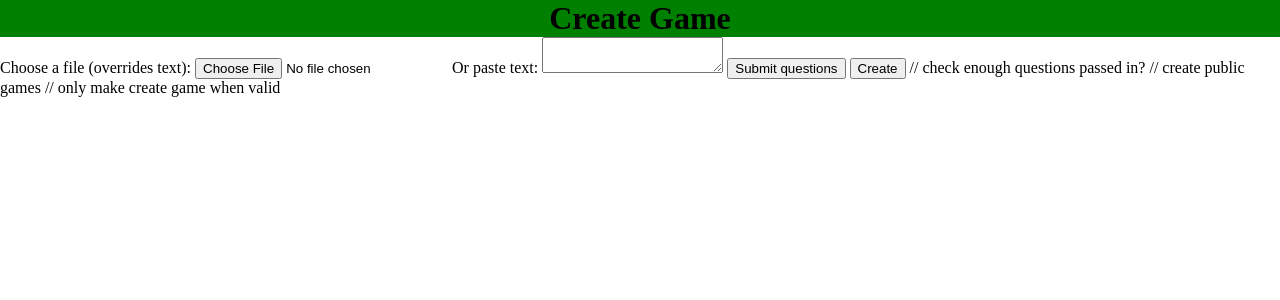
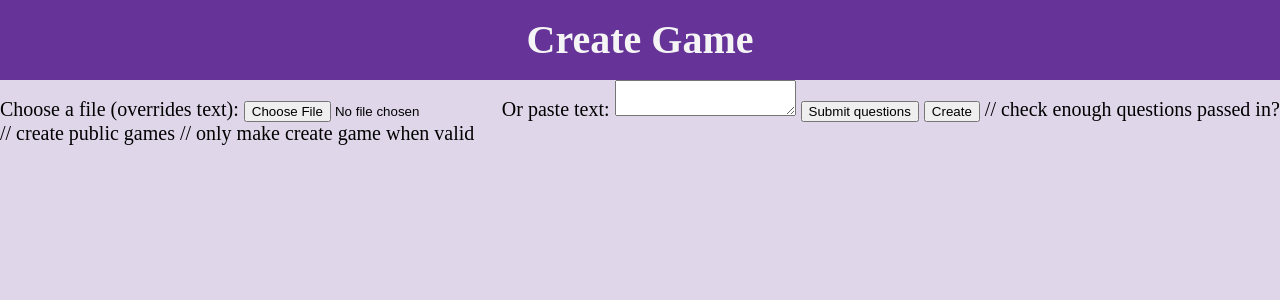
Before and after one commit to QuarkNerd/Fibbage, a SvelteKit app: page /create-game in a window 1280 px wide. Shown: the top 300 px of the page. Built offline with nearby package versions, Linux system fonts and the light colour scheme.

Commit message:
add playing instructions and style

```diff
--- a/src/app.html
+++ b/src/app.html
@@ -10,8 +10,20 @@
 		<div style="display: contents">%sveltekit.body%</div>
 	</body>
 	<style>
+		@font-face {
+			font-family: 'Playfair Display';
+			src: url('/fonts/PlayfairDisplay-wght.ttf') format("truetype-variations");
+			font-weight: 1 999;
+		}
+
 		body {
 			margin: 0;
+			/* font-family: "Playfair Display"; */
+			font-size: 20px;
+			font-weight: 500;
+
+			background-color: rgb(102, 51, 153, 0.2);
 		}
+
 	</style>
 </html>
--- a/src/lib/components/Header.svelte
+++ b/src/lib/components/Header.svelte
@@ -9,7 +9,13 @@
 <style>
 	div {
 		width: 100%;
-		background-color: green;
+		height: 80px;
+
+		background-color: rebeccapurple;
+		color: whitesmoke;
+
+		line-height: 80px;
+		font-size: 20px;
 	}
 	h1 {
 		margin: 0px;
--- a/src/routes/+page.svelte
+++ b/src/routes/+page.svelte
@@ -1,2 +1,49 @@
-<h1>Welcome to SvelteKit</h1>
-<p>Visit <a href="https://kit.svelte.dev">kit.svelte.dev</a> to read the documentation</p>
+<script lang="ts">
+	import { Header } from '$lib/components';
+</script>
+
+<Header header="Fibbage" />
+<div>
+    Welcome to Fibbage with custom questions. In this game you try to trick your friends while finding the real answer yourselves.
+
+    <h3> Join a game</h3>
+    To create a new game click <a href="./create-game">here</a>, to join an existing game ask someone to send you the link.
+
+    <h3> How to play? </h3>
+    <div class="box">
+        In each round you are presented with a question.
+        <br>
+        <br>
+        The first thing to do is to create a convincing lie. If you know the real answer, don't use it or something too close to it as that volates the spirit of the game.
+        <br>
+        <br>
+        Then once everyone has submitted the lie, choose what you think is the correct option.
+        <br>
+        <br>
+        You will earn points for getting the question right and for everyone who chooses your answer.
+    </div>
+</div>
+
+<style>
+h3 {
+    margin-bottom: 0px;
+}
+
+div {
+    margin: 30px;
+    text-align: center;
+}
+
+.box {
+    padding: 10px;
+    margin: 10px auto;
+
+    width: 600px;
+
+    background-color: aliceblue;
+    text-align: left;
+    box-shadow: 10px 10px 5px darkgray
+}
+
+
+</style>
--- a/svelte.config.js
+++ b/svelte.config.js
@@ -12,9 +12,6 @@ const config = {
 		// If your environment is not supported or you settled on a specific environment, switch out the adapter.
 		// See https://kit.svelte.dev/docs/adapters for more information about adapters.
 		adapter: adapter(),
-		paths: {
-			base: '/Fibbage'
-		}
 	}
 };
 
```
Also changed, not shown: static/fonts/PlayfairDisplay-wght.ttf (added), 1 other file (tests, documents, lock files or other folders).
